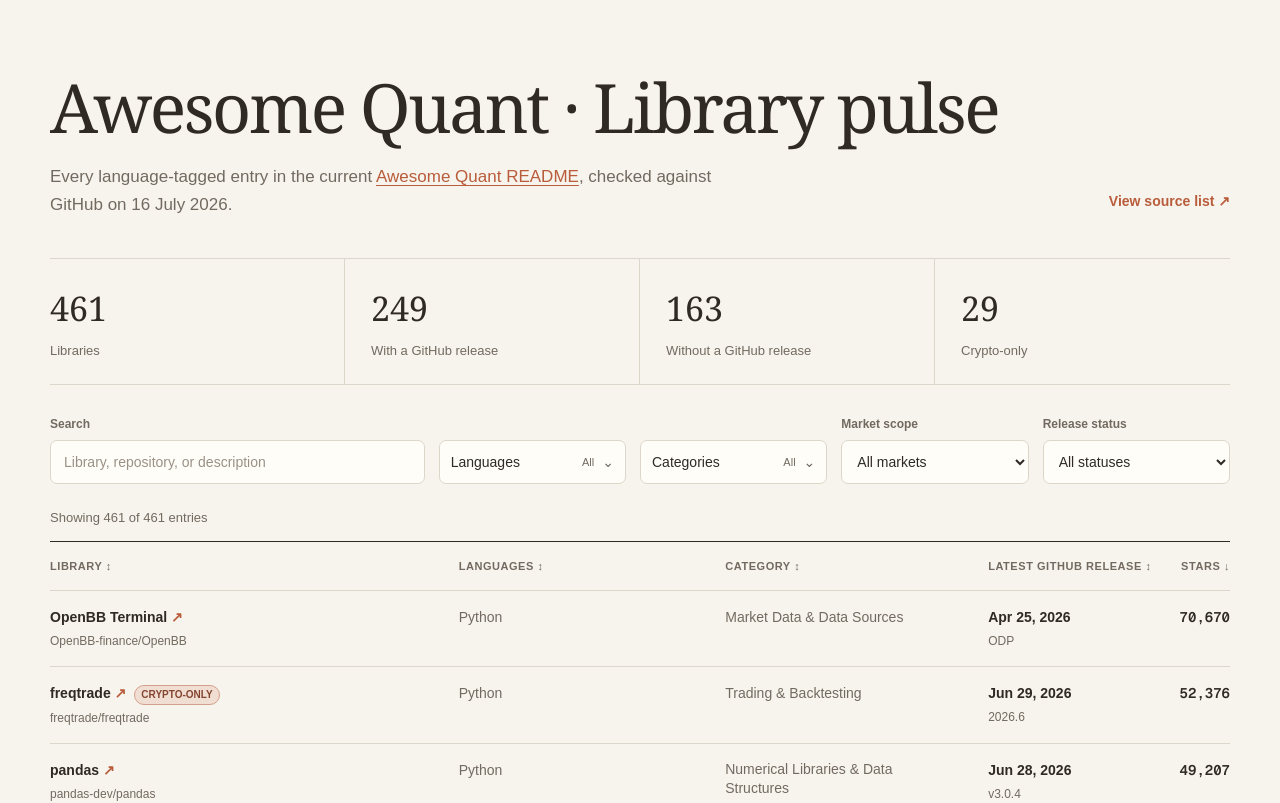
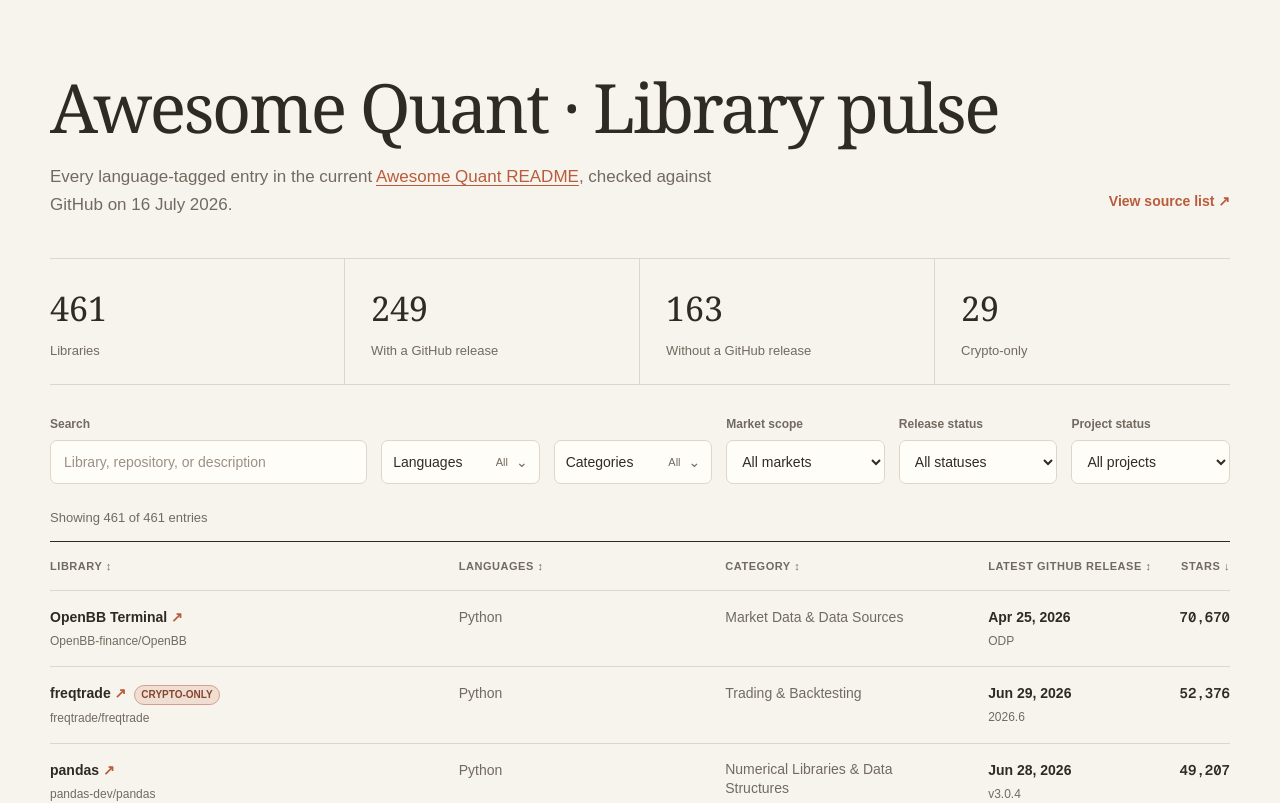
Before and after one commit to joce/awseomequant-lib-pulse, a Next.js app: page / in a window 1280 px wide. Shown: the top 803 px of the page. Built offline with nearby package versions, Linux system fonts and the light colour scheme.

Commit message:
Add archived project filter

```diff
--- a/app/globals.css
+++ b/app/globals.css
@@ -101,7 +101,7 @@
 
 .controls {
   display: grid;
-  grid-template-columns: 2fr repeat(4, 1fr);
+  grid-template-columns: 2fr repeat(5, 1fr);
   gap: 14px;
   padding: 30px 0 16px;
 }
@@ -192,7 +192,7 @@
 
 .library, .release { font-weight: 700; text-decoration: none; }
 .library span { color: var(--accent); }
-.crypto-tag {
+.status-tag {
   display: inline-block;
   margin-left: 8px;
   padding: 2px 6px;
--- a/app/page.tsx
+++ b/app/page.tsx
@@ -38,6 +38,7 @@
   const [sections, setSections] = useState<string[]>([]);
   const [languages, setLanguages] = useState<string[]>([]);
   const [market, setMarket] = useState("all");
+  const [archive, setArchive] = useState("all");
   const [release, setRelease] = useState("all");
   const [sort, setSort] = useState<{ key: SortKey; direction: "asc" | "desc" }>({
     key: "stars",
@@ -70,6 +71,8 @@
             (market === "exclude"
               ? !isCryptoOnly(library)
               : isCryptoOnly(library))) &&
+          (archive === "all" ||
+            (archive === "exclude" ? !library.archived : library.archived)) &&
           (release === "all" || releaseLabel(library) === release),
       )
       .sort((a, b) => {
@@ -84,7 +87,7 @@
           return a.languages.join(", ").localeCompare(b.languages.join(", ")) * direction;
         return a[sort.key].localeCompare(b[sort.key]) * direction;
       });
-  }, [query, sections, languages, market, release, sort]);
+  }, [query, sections, languages, market, archive, release, sort]);
 
   function sortBy(key: SortKey) {
     setSort((current) =>
@@ -209,6 +212,14 @@
             <option value="unavailable">Repository unavailable</option>
           </select>
         </label>
+        <label>
+          <span>Project status</span>
+          <select value={archive} onChange={(event) => setArchive(event.target.value)}>
+            <option value="all">All projects</option>
+            <option value="exclude">Hide archived</option>
+            <option value="only">Archived only</option>
+          </select>
+        </label>
       </section>
 
       <div className="result-count" aria-live="polite">
@@ -235,10 +246,10 @@
                     <a className="library" href={href} target="_blank" rel="noreferrer">
                       {library.name} <span aria-hidden="true">↗</span>
                     </a>
-                    {isCryptoOnly(library) && <span className="crypto-tag">Crypto-only</span>}
+                    {isCryptoOnly(library) && <span className="status-tag">Crypto-only</span>}
+                    {library.archived && <span className="status-tag">Archived</span>}
                     <span className="repo">
                       {library.repo ?? "No GitHub repository"}
-                      {library.archived ? " · archived" : ""}
                     </span>
                   </td>
                   <td><span className="languages">{library.languages.join(", ")}</span></td>
```
Also changed, not shown: 1 other file (tests, documents, lock files or other folders).
